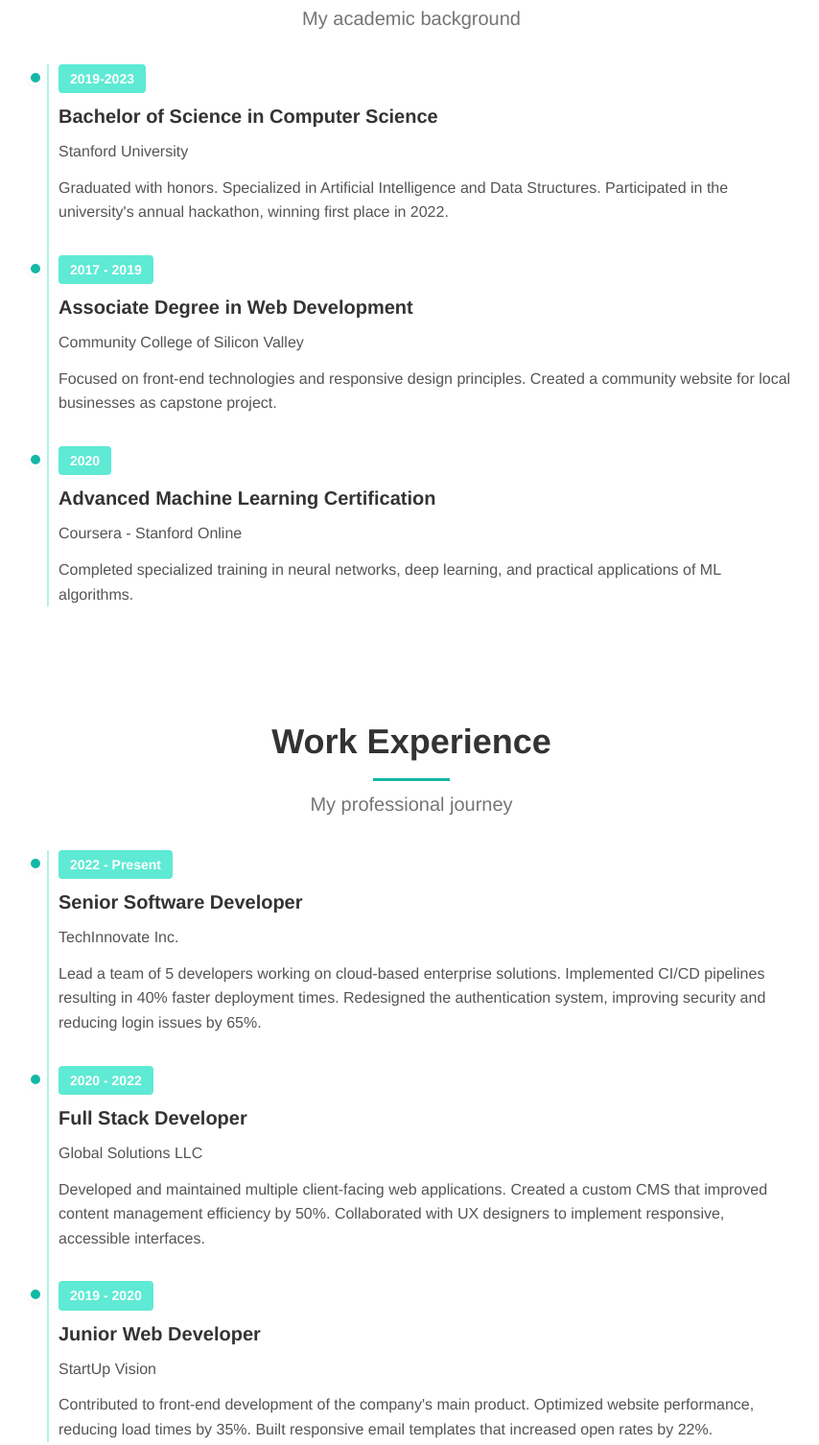
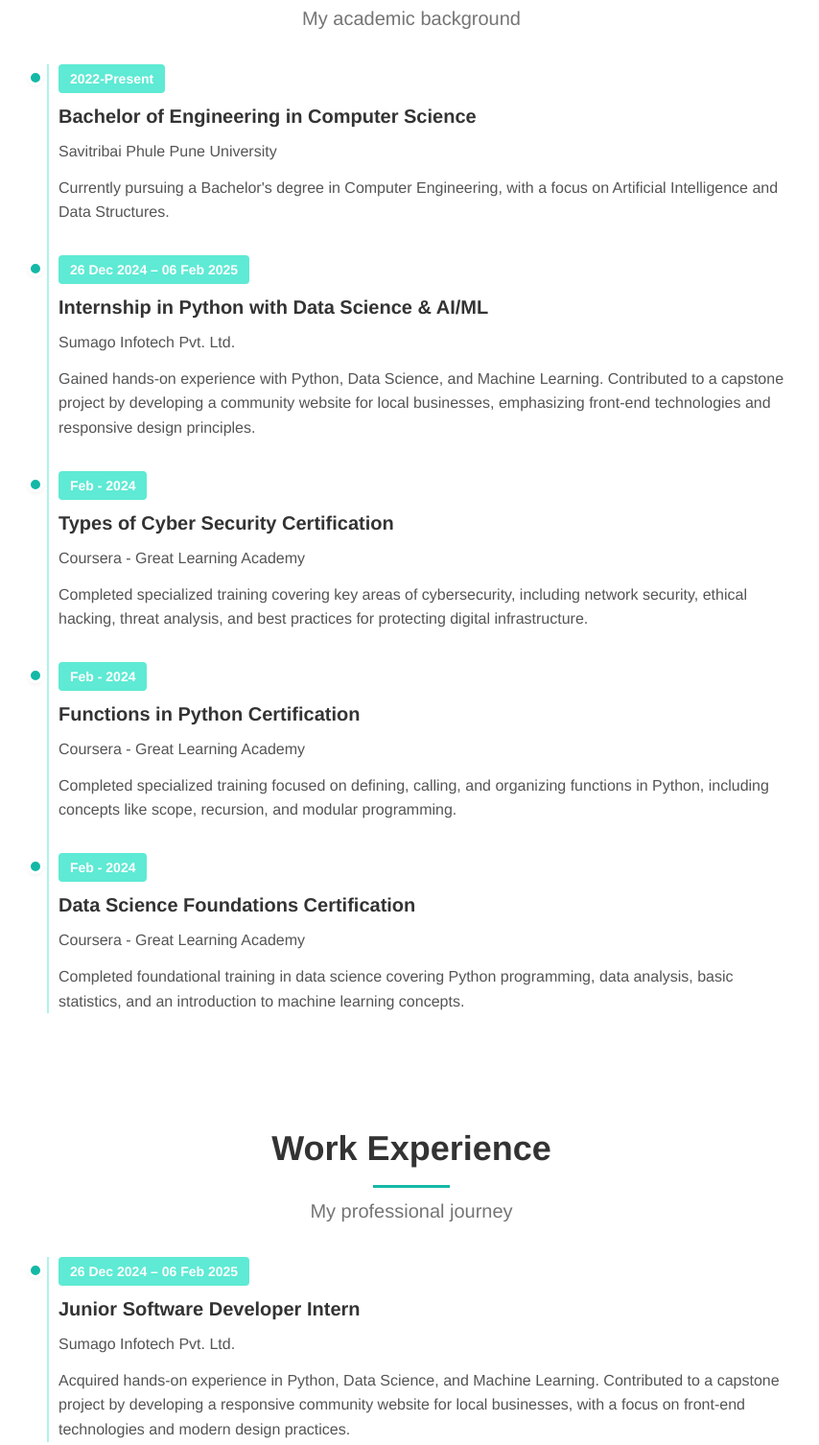
Before and after one commit to kunalgawade010/myportfolio, a website: page index.html in a window 1280 px wide. Shown: the part 2490-3996 px from the top of the page at 96% size, without its empty margins (211-1065 px from the left). Drawn offline with Linux system fonts and the light colour scheme.

Commit message:
Acquired hands-on experience in Python, Data Science, and Machine Learning.project added

```diff
--- a/index.html
+++ b/index.html
@@ -254,29 +254,51 @@
                     <div class="timeline-item">
                         <div class="timeline-marker"></div>
                         <div class="timeline-content">
-                            <div class="timeline-date">2019-2023</div>
-                            <h3>Bachelor of Science in Computer Science</h3>
-                            <p class="timeline-institution">Stanford University</p>
-                            <p>Graduated with honors. Specialized in Artificial Intelligence and Data Structures. Participated in the university's annual hackathon, winning first place in 2022.</p>
+                            <div class="timeline-date">2022-Present</div>
+                            <h3>Bachelor of Engineering in Computer Science</h3>
+                            <p class="timeline-institution">Savitribai Phule Pune University</p>
+                            <p>Currently pursuing a Bachelor's degree in Computer Engineering, with a focus on Artificial Intelligence and Data Structures.</p>
                         </div>
                     </div>
                     <div class="timeline-item">
                         <div class="timeline-marker"></div>
-                        <div class="timeline-content">
-                            <div class="timeline-date">2017 - 2019</div>
-                            <h3>Associate Degree in Web Development</h3>
-                            <p class="timeline-institution">Community College of Silicon Valley</p>
-                            <p>Focused on front-end technologies and responsive design principles. Created a community website for local businesses as capstone project.</p>
-                        </div>
+                       <div class="timeline-content">
+                        <div class="timeline-date">26 Dec 2024 – 06 Feb 2025</div>
+                        <h3>Internship in Python with Data Science & AI/ML</h3>
+                        <p class="timeline-institution">Sumago Infotech Pvt. Ltd.</p>
+                        <p>Gained hands-on experience with Python, Data Science, and Machine Learning. Contributed to a capstone project by developing a community website for local businesses, emphasizing front-end technologies and responsive design principles.</p>
+                    </div>
+
                     </div>
                     <div class="timeline-item">
                         <div class="timeline-marker"></div>
                         <div class="timeline-content">
-                            <div class="timeline-date">2020</div>
-                            <h3>Advanced Machine Learning Certification</h3>
-                            <p class="timeline-institution">Coursera - Stanford Online</p>
-                            <p>Completed specialized training in neural networks, deep learning, and practical applications of ML algorithms.</p>
-                        </div>
+                        <div class="timeline-date">Feb - 2024</div>
+                        <h3>Types of Cyber Security Certification</h3>
+                        <p class="timeline-institution">Coursera - Great Learning Academy</p>
+                        <p>Completed specialized training covering key areas of cybersecurity, including network security, ethical hacking, threat analysis, and best practices for protecting digital infrastructure.</p>
+                    </div>
+
+                    </div>
+                    <div class="timeline-item">
+                        <div class="timeline-marker"></div>
+                       <div class="timeline-content">
+                        <div class="timeline-date">Feb - 2024</div>
+                        <h3>Functions in Python Certification</h3>
+                        <p class="timeline-institution">Coursera - Great Learning Academy</p>
+                        <p>Completed specialized training focused on defining, calling, and organizing functions in Python, including concepts like scope, recursion, and modular programming.</p>
+                    </div>
+
+                    </div>
+                    <div class="timeline-item">
+                        <div class="timeline-marker"></div>
+                        <div class="timeline-content">
+                        <div class="timeline-date">Feb - 2024</div>
+                        <h3>Data Science Foundations Certification</h3>
+                        <p class="timeline-institution">Coursera - Great Learning Academy</p>
+                        <p>Completed foundational training in data science covering Python programming, data analysis, basic statistics, and an introduction to machine learning concepts.</p>
+                    </div>
+
                     </div>
                 </div>
             </div>
@@ -293,33 +315,16 @@
                     <div class="timeline-item">
                         <div class="timeline-marker"></div>
                         <div class="timeline-content">
-                            <div class="timeline-date">2022 - Present</div>
-                            <h3>Senior Software Developer</h3>
-                            <p class="timeline-institution">TechInnovate Inc.</p>
-                            <p>Lead a team of 5 developers working on cloud-based enterprise solutions. Implemented CI/CD pipelines resulting in 40% faster deployment times. Redesigned the authentication system, improving security and reducing login issues by 65%.</p>
-                        </div>
-                    </div>
-                    <div class="timeline-item">
-                        <div class="timeline-marker"></div>
-                        <div class="timeline-content">
-                            <div class="timeline-date">2020 - 2022</div>
-                            <h3>Full Stack Developer</h3>
-                            <p class="timeline-institution">Global Solutions LLC</p>
-                            <p>Developed and maintained multiple client-facing web applications. Created a custom CMS that improved content management efficiency by 50%. Collaborated with UX designers to implement responsive, accessible interfaces.</p>
-                        </div>
-                    </div>
-                    <div class="timeline-item">
-                        <div class="timeline-marker"></div>
-                        <div class="timeline-content">
-                            <div class="timeline-date">2019 - 2020</div>
-                            <h3>Junior Web Developer</h3>
-                            <p class="timeline-institution">StartUp Vision</p>
-                            <p>Contributed to front-end development of the company's main product. Optimized website performance, reducing load times by 35%. Built responsive email templates that increased open rates by 22%.</p>
+                            <div class="timeline-date">26 Dec 2024 – 06 Feb 2025</div>
+                            <h3>Junior Software Developer Intern</h3>
+                            <p class="timeline-institution">Sumago Infotech Pvt. Ltd.</p>
+                            <p>Acquired hands-on experience in Python, Data Science, and Machine Learning. Contributed to a capstone project by developing a responsive community website for local businesses, with a focus on front-end technologies and modern design practices.</p>
                         </div>
                     </div>
                 </div>
             </div>
         </section>
+
 
         <!-- Contact Section -->
         <section id="contact" class="section">
```
